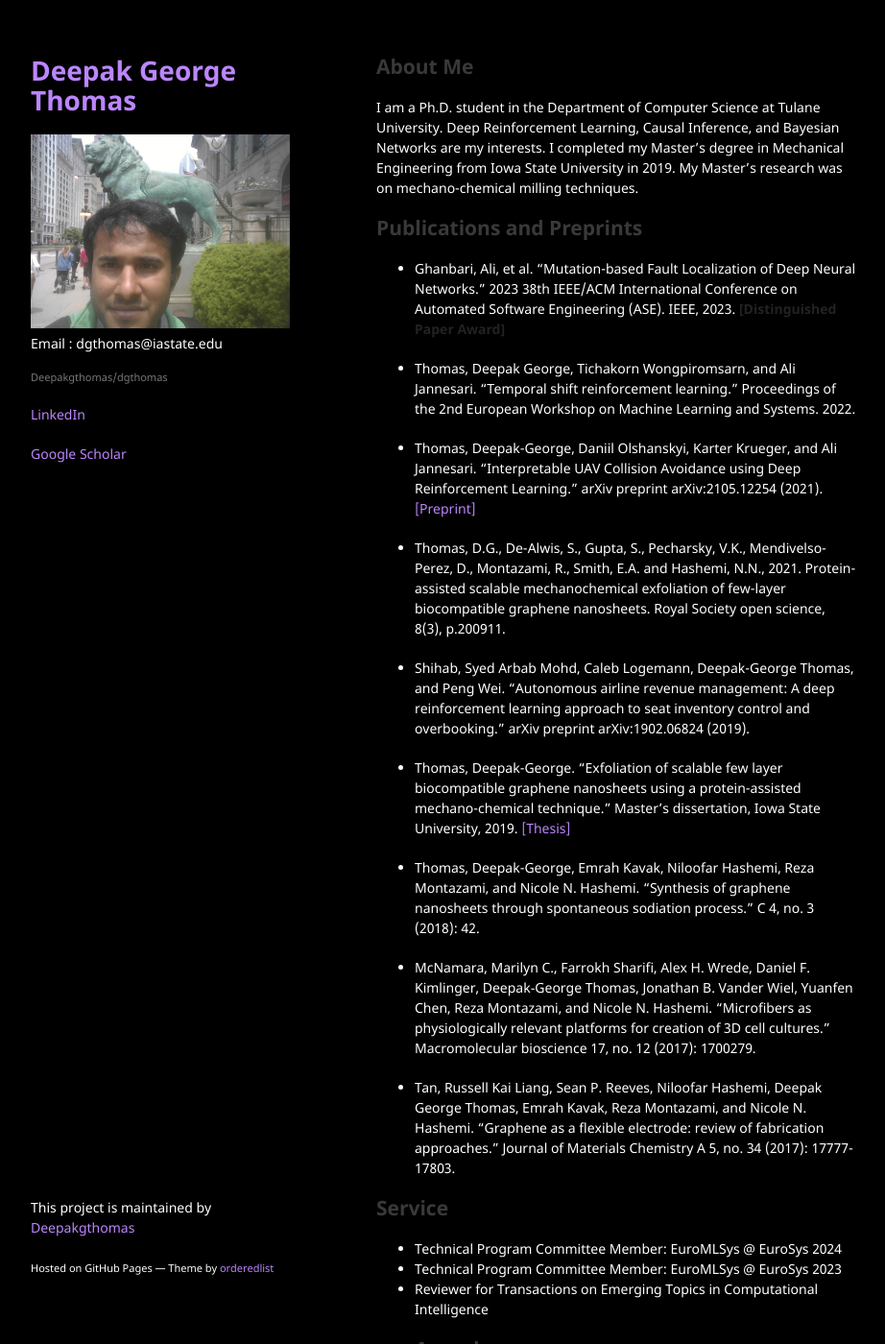
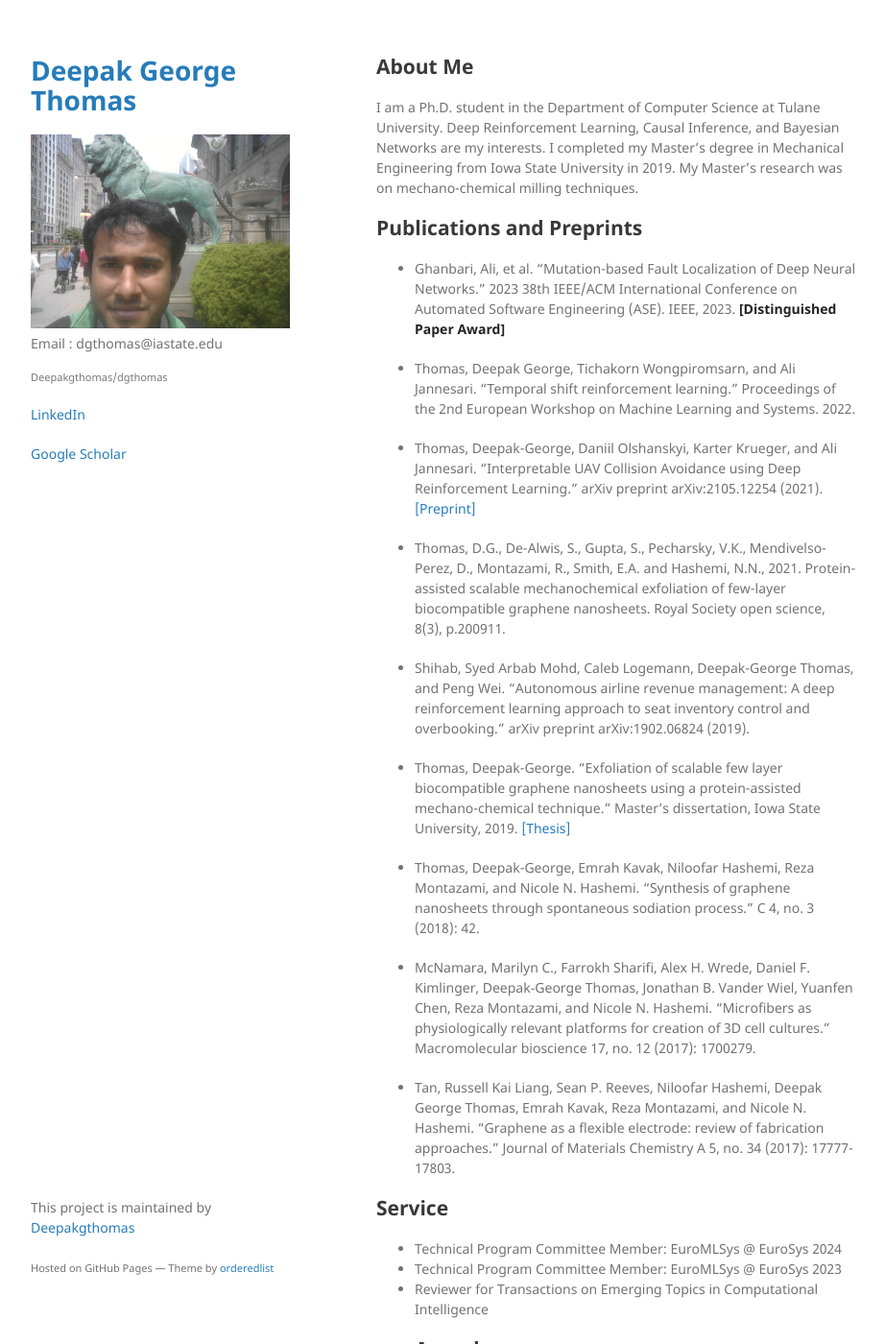
Before and after one commit to Deepakgthomas/dgthomas, a Jekyll site: the page built from index.md, in a window 1280 px wide and 1400 px high. Shown: the whole window at 96% size, without its empty margins (178-1100 px from the left). Built offline with Jekyll 4.4.1, drawn with Linux system fonts in a browser that asks for light colours; our own code applies the rules of GitHub Pages for plain Markdown files; some of the changed text lies outside the part shown.

Commit message:
Update index.md

```diff
--- a/index.md
+++ b/index.md
@@ -45,7 +45,6 @@ I am a Ph.D. student in the Department of Computer Science at Tulane University.
 - **Research and Development Intern**<br>
   *ArcelorMittal USA - Research Facility*, East Chicago, Indiana, May 2017 – Aug 2017
 
-<style>
 body {
     background-color: #000000;
     color: #ffffff;
@@ -54,4 +53,6 @@ body {
 a {
     color: #bb86fc;
 }
-</style>
+strong {
+    color: #ffffff; /* Ensures bold text is white and readable */
+}
```
